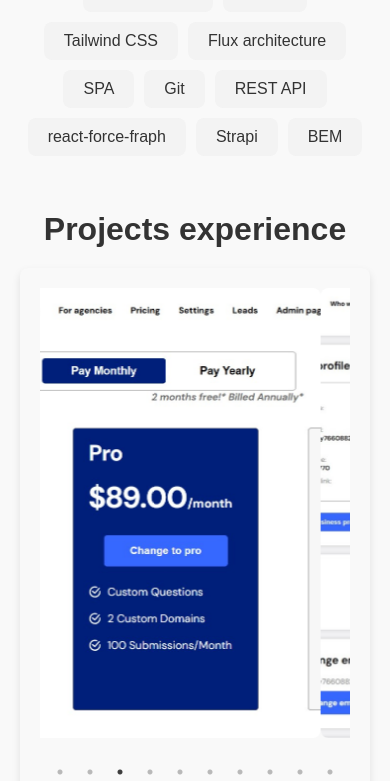
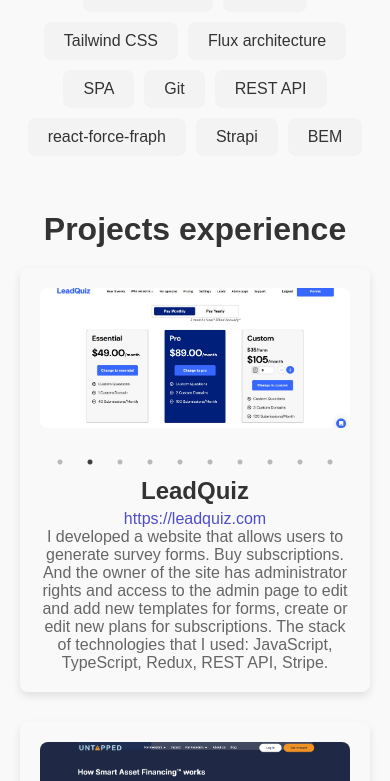
Before and after one commit to GooseDimkin/lebedev-cv, a React (Create React App) app: page / in a window 390 px wide. Shown: the part 1169-1950 px from the top of the page. Built offline with nearby package versions, Linux system fonts and the light colour scheme.

Commit message:
fix: mobile screen

```diff
--- a/src/components/projects/projects.module.scss
+++ b/src/components/projects/projects.module.scss
@@ -45,3 +45,9 @@
   border-radius: 8px;
   margin-bottom: 15px;
 }
+
+@media (max-width: 768px) {
+  .projectImage {
+    height: 140px;
+  }
+}
```
